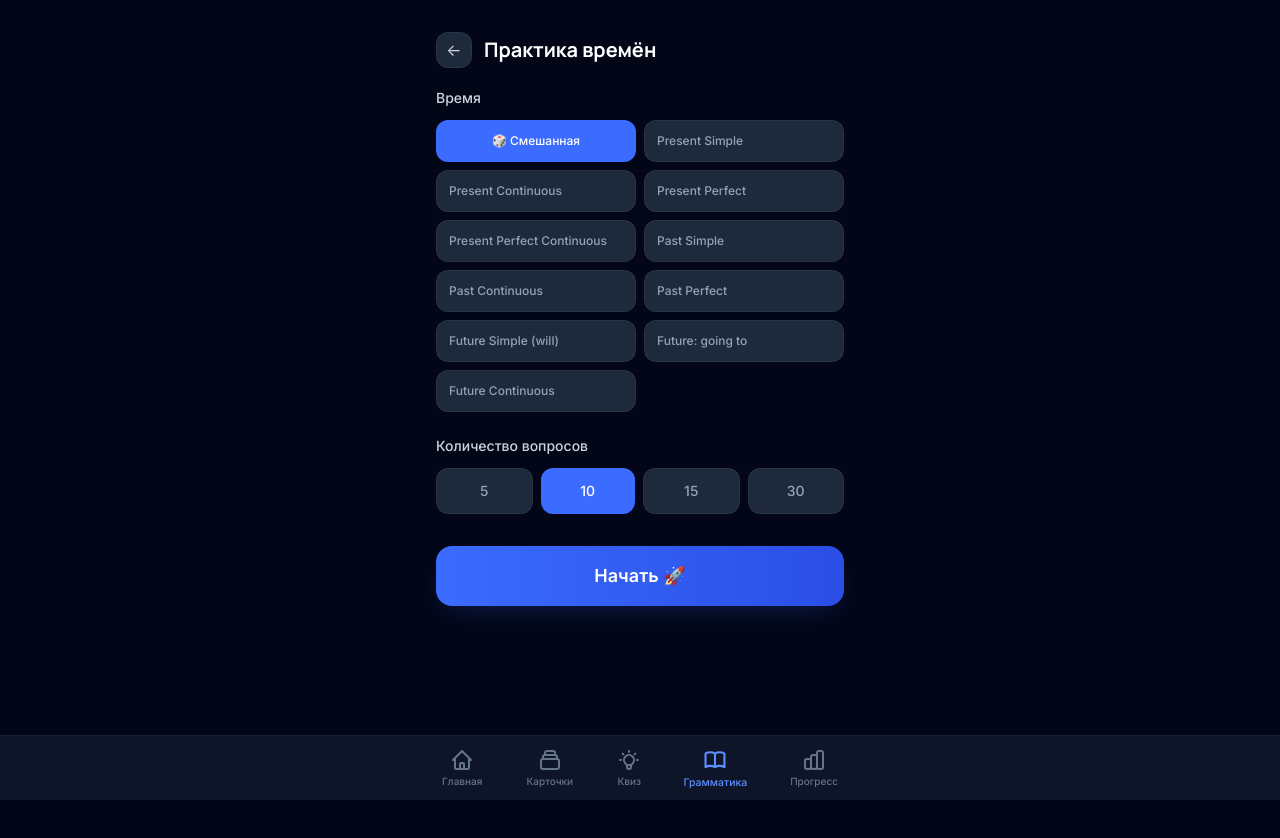
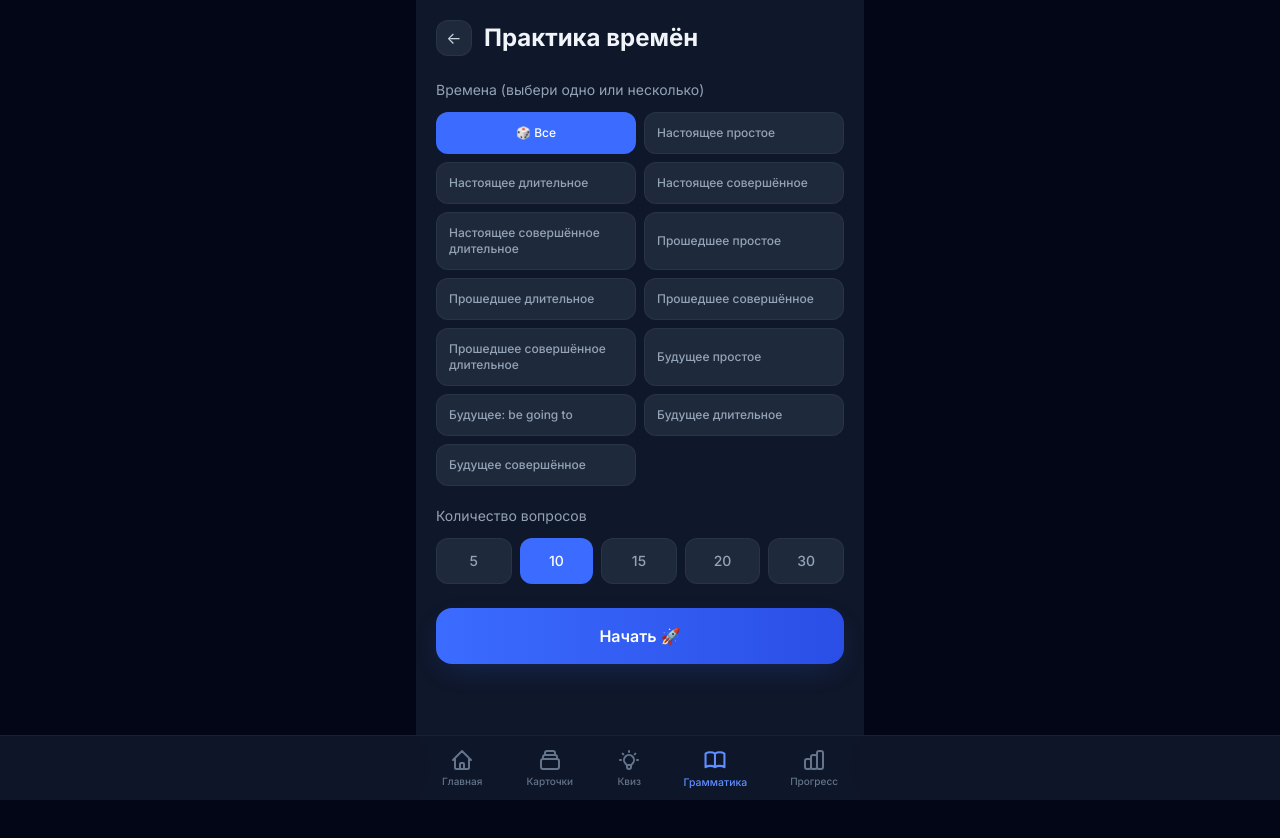
Before and after one commit to andrka1/Cowork, a React (Vite) app: page /grammar/tenses in a window 1280 px wide. Both pictures are taken after a click on the button "Практика времён 🚀". Shown: the top 838 px of the page. Before the commit the page ends 800 px from the top, so only its background shows below. Built offline with nearby package versions, Linux system fonts and the light colour scheme.

Commit message:
Add files via upload

```diff
--- a/src/data/grammar.ts
+++ b/src/data/grammar.ts
@@ -110,6 +110,18 @@ export const tenses: TenseTopic[] = [
     ],
   },
   {
+    id: "past-perfect-continuous",
+    name: "Past Perfect Continuous",
+    nameRu: "Прошедшее совершённое длительное",
+    formula: "had been + V-ing",
+    usage: "Действие длилось до другого действия в прошлом (акцент на длительности).",
+    markers: "for, since, before, until, how long",
+    examples: [
+      { en: "I had been waiting for two hours before the bus came.", ru: "Я ждал два часа, прежде чем пришёл автобус." },
+      { en: "She had been working there since 2010.", ru: "Она работала там с 2010 года." },
+    ],
+  },
+  {
     id: "future-simple",
     name: "Future Simple (will)",
     nameRu: "Будущее простое",
@@ -145,6 +157,18 @@ export const tenses: TenseTopic[] = [
       { en: "She will be working at 9 am.", ru: "В 9 утра она будет работать." },
     ],
   },
+  {
+    id: "future-perfect",
+    name: "Future Perfect",
+    nameRu: "Будущее совершённое",
+    formula: "will have + V3 (past participle)",
+    usage: "Действие, которое завершится к определённому моменту в будущем.",
+    markers: "by, by the time, before, until, next year",
+    examples: [
+      { en: "I will have finished the report by 5 pm.", ru: "Я закончу отчёт к 5 вечера." },
+      { en: "By next year she will have graduated.", ru: "К следующему году она закончит университет." },
+    ],
+  },
 ];
 
 export const grammarExercises: GrammarExercise[] = [
@@ -173,6 +197,9 @@ export const grammarExercises: GrammarExercise[] = [
   // Past Perfect
   { id: 17, tenseId: "past-perfect", sentence: "The film ___ before we arrived.", hint: "start", options: ["started", "had started", "starts", "was starting"], answer: 1, explanation: "Раньше другого прошлого действия → had + V3." },
   { id: 18, tenseId: "past-perfect", sentence: "By 10 pm she ___ already ___ asleep.", hint: "fall", options: ["had / fallen", "has / fallen", "was / falling", "did / fall"], answer: 0, explanation: "By + время в прошлом → Past Perfect: had fallen." },
+  // Past Perfect Continuous
+  { id: 31, tenseId: "past-perfect-continuous", sentence: "I ___ for two hours before the bus came.", hint: "wait", options: ["waited", "had been waiting", "was waiting", "have waited"], answer: 1, explanation: "Длительность до другого прошлого действия → had been + V-ing." },
+  { id: 32, tenseId: "past-perfect-continuous", sentence: "She ___ there since 2010 before she moved.", hint: "work", options: ["worked", "had been working", "was working", "has worked"], answer: 1, explanation: "since + до другого прошлого → Past Perfect Continuous." },
   // Future Simple
   { id: 19, tenseId: "future-simple", sentence: "I think it ___ snow tomorrow.", hint: "will?", options: ["will", "is going to", "going to", "shall"], answer: 0, explanation: "Прогноз с I think → will." },
   { id: 20, tenseId: "future-simple", sentence: "Don't worry, I ___ help you.", hint: "promise", options: ["am helping", "will", "helped", "help"], answer: 1, explanation: "Спонтанное обещание → will help." },
@@ -181,6 +208,9 @@ export const grammarExercises: GrammarExercise[] = [
   { id: 22, tenseId: "future-going-to", sentence: "Look at the sky! It ___ rain.", hint: "evidence", options: ["will", "is going to", "rains", "rained"], answer: 1, explanation: "Предсказание по очевидным признакам → is going to." },
   // Future Continuous
   { id: 23, tenseId: "future-continuous", sentence: "At 9 am tomorrow I ___ an exam.", hint: "take", options: ["will take", "will be taking", "take", "am taking"], answer: 1, explanation: "Действие в процессе в момент будущего → will be + V-ing." },
+  // Future Perfect
+  { id: 33, tenseId: "future-perfect", sentence: "I ___ the report by 5 pm.", hint: "finish", options: ["will finish", "will have finished", "finish", "am finishing"], answer: 1, explanation: "by 5 pm = к моменту в будущем → will have + V3." },
+  { id: 34, tenseId: "future-perfect", sentence: "By next year she ___ university.", hint: "finish", options: ["will finish", "will have finished", "finishes", "is finishing"], answer: 1, explanation: "By next year → Future Perfect: will have finished." },
   // Mixed contrast
   { id: 24, tenseId: "present-perfect", sentence: "I ___ my keys. I can't find them now.", hint: "lose", options: ["lost", "have lost", "had lost", "lose"], answer: 1, explanation: "Результат важен сейчас → Present Perfect: have lost." },
   { id: 25, tenseId: "past-simple", sentence: "When ___ you ___ English?", hint: "start", options: ["have / started", "did / start", "do / start", "are / starting"], answer: 1, explanation: "Вопрос о конкретном моменте в прошлом → did + start." },
--- a/src/pages/TensesPage.tsx
+++ b/src/pages/TensesPage.tsx
@@ -9,17 +9,33 @@ type View = "theory" | "setup" | "playing" | "results";
 export default function TensesPage() {
   const navigate = useNavigate();
   const [view, setView] = useState<View>("theory");
-  const [tenseFilter, setTenseFilter] = useState<string>("all");
+  const [selectedTenses, setSelectedTenses] = useState<string[]>(["all"]);
   const [count, setCount] = useState(10);
   const [items, setItems] = useState<GrammarExercise[]>([]);
   const [current, setCurrent] = useState(0);
   const [score, setScore] = useState(0);
 
+  const isAllSelected = selectedTenses.includes("all");
+
+  const toggleTense = (tenseId: string) => {
+    if (tenseId === "all") {
+      setSelectedTenses(["all"]);
+      return;
+    }
+    setSelectedTenses((prev) => {
+      const withoutAll = prev.filter((id) => id !== "all");
+      if (withoutAll.includes(tenseId)) {
+        const next = withoutAll.filter((id) => id !== tenseId);
+        return next.length === 0 ? ["all"] : next;
+      }
+      return [...withoutAll, tenseId];
+    });
+  };
+
   const start = () => {
-    const pool =
-      tenseFilter === "all"
+    const pool = isAllSelected
       ? grammarExercises
-        : grammarExercises.filter((e) => e.tenseId === tenseFilter);
+      : grammarExercises.filter((e) => selectedTenses.includes(e.tenseId));
     const shuffled = [...pool].sort(() => Math.random() - 0.5);
     setItems(shuffled.slice(0, Math.min(count, shuffled.length)));
     setCurrent(0);
@@ -32,7 +48,11 @@ export default function TensesPage() {
     if (correct) setScore(finalScore);
     const next = current + 1;
     if (next >= items.length) {
-      saveGrammarResult(finalScore, items.length, tenseFilter === "all" ? "tenses" : tenseFilter);
+      saveGrammarResult(
+        finalScore,
+        items.length,
+        isAllSelected ? "tenses" : selectedTenses.join(",")
+      );
       setView("results");
     } else {
       setCurrent(next);
@@ -44,19 +64,20 @@ export default function TensesPage() {
   // ---------- THEORY ----------
   if (view === "theory") {
     return (
-      <div className="px-5 pt-8 pb-4 animate-fade-in">
-        <div className="flex items-center gap-3 mb-5">
+      <div className="min-h-screen bg-slate-900 text-slate-100 p-5 pb-28">
+        <div className="flex items-center gap-3 mb-6">
           <button
             onClick={() => navigate("/grammar")}
             className="w-9 h-9 rounded-xl bg-slate-800 border border-slate-700/50 flex items-center justify-center text-slate-300 hover:text-white"
           >
             ←
           </button>
-          <div>
-            <h1 className="text-xl font-display font-bold text-white">Времена</h1>
-            <p className="text-xs text-slate-400">{tenses.length} времён английского</p>
+          <h1 className="text-2xl font-bold">Времена</h1>
         </div>
-        </div>
+
+        <p className="text-slate-400 mb-4">
+          {tenses.length} времён английского
+        </p>
 
         <button
           onClick={() => setView("setup")}
@@ -65,34 +86,31 @@ export default function TensesPage() {
           Практика времён 🚀
         </button>
 
-        <div className="flex flex-col gap-3">
         {tenses.map((t) => (
           <div
             key={t.id}
-              className="p-4 rounded-2xl bg-slate-800/60 border border-slate-700/40"
+            className="mb-4 p-5 rounded-2xl bg-slate-800/60 border border-slate-700/40"
           >
-              <div className="flex items-baseline justify-between gap-2 mb-1">
-                <h3 className="font-semibold text-white">{t.name}</h3>
-                <span className="text-xs text-slate-400">{t.nameRu}</span>
-              </div>
-              <p className="text-sm font-mono text-brand-300 bg-slate-900/50 rounded-lg px-3 py-2 mb-2">
+            <h3 className="text-lg font-semibold text-brand-300 mb-1">
+              {t.name}
+            </h3>
+            <p className="text-sm text-slate-400 mb-2">{t.nameRu}</p>
+            <p className="text-sm font-mono text-emerald-300 mb-2">
               {t.formula}
             </p>
             <p className="text-sm text-slate-300 mb-2">{t.usage}</p>
-              <p className="text-xs text-slate-500 mb-2">
-                <span className="text-slate-400">Маркеры:</span> {t.markers}
+            <p className="text-xs text-amber-300/80 mb-3">
+              Маркеры: {t.markers}
             </p>
-              <div className="space-y-1.5">
+            <div className="space-y-1">
               {t.examples.map((ex, i) => (
-                  <div key={i} className="text-sm">
-                    <span className="text-white">{ex.en}</span>
-                    <span className="text-slate-500"> — {ex.ru}</span>
-                  </div>
+                <p key={i} className="text-sm text-slate-300">
+                  {ex.en} — {ex.ru}
+                </p>
               ))}
             </div>
           </div>
         ))}
-        </div>
       </div>
     );
   }
@@ -100,49 +118,50 @@ export default function TensesPage() {
   // ---------- SETUP ----------
   if (view === "setup") {
     return (
-      <div className="px-5 pt-8 pb-4 animate-fade-in">
-        <div className="flex items-center gap-3 mb-5">
+      <div className="min-h-screen bg-slate-900 text-slate-100 p-5 pb-28">
+        <div className="flex items-center gap-3 mb-6">
           <button
             onClick={() => setView("theory")}
             className="w-9 h-9 rounded-xl bg-slate-800 border border-slate-700/50 flex items-center justify-center text-slate-300 hover:text-white"
           >
             ←
           </button>
-          <h1 className="text-xl font-display font-bold text-white">Практика времён</h1>
+          <h1 className="text-2xl font-bold">Практика времён</h1>
         </div>
 
-        <label className="text-sm font-medium text-slate-300 mb-3 block">Время</label>
-        <div className="grid grid-cols-2 gap-2 mb-6">
+        <p className="text-sm text-slate-400 mb-3">Времена (выбери одно или несколько)</p>
+        <div className="grid grid-cols-2 gap-2 mb-5">
           <button
-            onClick={() => setTenseFilter("all")}
+            onClick={() => toggleTense("all")}
             className={`p-3 rounded-xl text-xs font-medium transition-all ${
-              tenseFilter === "all"
+              isAllSelected
                 ? "bg-brand-500 text-white"
                 : "bg-slate-800 text-slate-400 border border-slate-700/50"
             }`}
           >
-            🎲 Смешанная
+            🎲 Все
           </button>
-          {tenses.map((t) => (
+          {tenses.map((t) => {
+            const selected = selectedTenses.includes(t.id);
+            return (
               <button
                 key={t.id}
-              onClick={() => setTenseFilter(t.id)}
+                onClick={() => toggleTense(t.id)}
                 className={`p-3 rounded-xl text-xs font-medium transition-all text-left ${
-                tenseFilter === t.id
+                  selected
                     ? "bg-brand-500 text-white"
                     : "bg-slate-800 text-slate-400 border border-slate-700/50"
                 }`}
               >
-              {t.name}
+                {t.nameRu}
               </button>
-          ))}
+            );
+          })}
         </div>
 
-        <label className="text-sm font-medium text-slate-300 mb-3 block">
-          Количество вопросов
-        </label>
-        <div className="flex gap-2 mb-8">
-          {[5, 10, 15, 30].map((n) => (
+        <p className="text-sm text-slate-400 mb-3">Количество вопросов</p>
+        <div className="flex gap-2 mb-6">
+          {[5, 10, 15, 20, 30].map((n) => (
             <button
               key={n}
               onClick={() => setCount(n)}
@@ -159,7 +178,7 @@ export default function TensesPage() {
 
         <button
           onClick={start}
-          className="w-full py-4 rounded-2xl bg-gradient-to-r from-brand-500 to-brand-600 text-white font-semibold text-lg transition-all active:scale-[0.98] shadow-soft"
+          className="w-full py-4 rounded-2xl bg-gradient-to-r from-brand-500 to-brand-600 text-white font-semibold transition-all active:scale-[0.98] shadow-soft"
         >
           Начать 🚀
         </button>
@@ -170,7 +189,7 @@ export default function TensesPage() {
   // ---------- PLAYING ----------
   if (view === "playing" && items[current]) {
     return (
-      <div className="px-5 pt-8 pb-4">
+      <div className="min-h-screen bg-slate-900 text-slate-100 p-5 pb-28">
         <GrammarExerciseCard
           exercise={items[current]}
           questionNum={current + 1}
@@ -183,30 +202,28 @@ export default function TensesPage() {
 
   // ---------- RESULTS ----------
   return (
-    <div className="px-5 pt-8 pb-4 animate-slide-up flex flex-col items-center">
-      <div className="w-full max-w-sm text-center">
-        <div className="text-7xl mb-4">
+    <div className="min-h-screen bg-slate-900 text-slate-100 p-5 pb-28 flex flex-col items-center justify-center text-center">
+      <div className="text-6xl mb-4">
         {percent >= 90 ? "🏆" : percent >= 70 ? "🎉" : percent >= 50 ? "👍" : "💪"}
       </div>
-        <h2 className="text-2xl font-display font-bold text-white mb-2">
+      <h2 className="text-2xl font-bold mb-2">
         {percent >= 70 ? "Отличная грамматика!" : "Продолжай тренироваться!"}
       </h2>
-        <div className="mt-6 p-6 rounded-2xl bg-slate-800/60 border border-slate-700/40">
-          <div className="text-5xl font-bold text-brand-400 mb-1">
-            {score}/{items.length}
-          </div>
-          <p className="text-sm text-slate-400">правильных ответов</p>
-          <div className="mt-4 w-full h-3 bg-slate-700 rounded-full overflow-hidden">
+      <p className="text-slate-400 mb-6">
+        {score}/{items.length} правильных ответов
+      </p>
+
+      <div className="w-full max-w-xs h-3 bg-slate-800 rounded-full overflow-hidden mb-2">
         <div
-              className={`h-full rounded-full transition-all duration-700 ${
+          className={`h-full rounded-full transition-all ${
             percent >= 70 ? "bg-emerald-500" : percent >= 50 ? "bg-amber-500" : "bg-red-500"
           }`}
           style={{ width: `${percent}%` }}
         />
       </div>
-          <p className="text-xs text-slate-500 mt-2">{percent}% верно</p>
-        </div>
-        <div className="flex gap-3 mt-8">
+      <p className="text-sm text-slate-400 mb-8">{percent}% верно</p>
+
+      <div className="flex gap-3 w-full max-w-xs">
         <button
           onClick={() => setView("setup")}
           className="flex-1 py-3.5 rounded-2xl bg-slate-800 border border-slate-700/50 text-slate-300 font-medium transition-all active:scale-95"
@@ -215,12 +232,11 @@ export default function TensesPage() {
         </button>
         <button
           onClick={start}
-            className="flex-1 py-3.5 rounded-2xl bg-brand-500 text-white font-medium transition-all active:scale-95"
+          className="flex-1 py-3.5 rounded-2xl bg-gradient-to-r from-brand-500 to-brand-600 text-white font-semibold transition-all active:scale-95 shadow-soft"
         >
           Ещё раз 🔄
         </button>
       </div>
     </div>
-    </div>
   );
 }
```
Also changed, not shown: src/components/GrammarExerciseCard.tsx (+48 -30 lines). Lines whose indentation alone changed are shown as unchanged.
